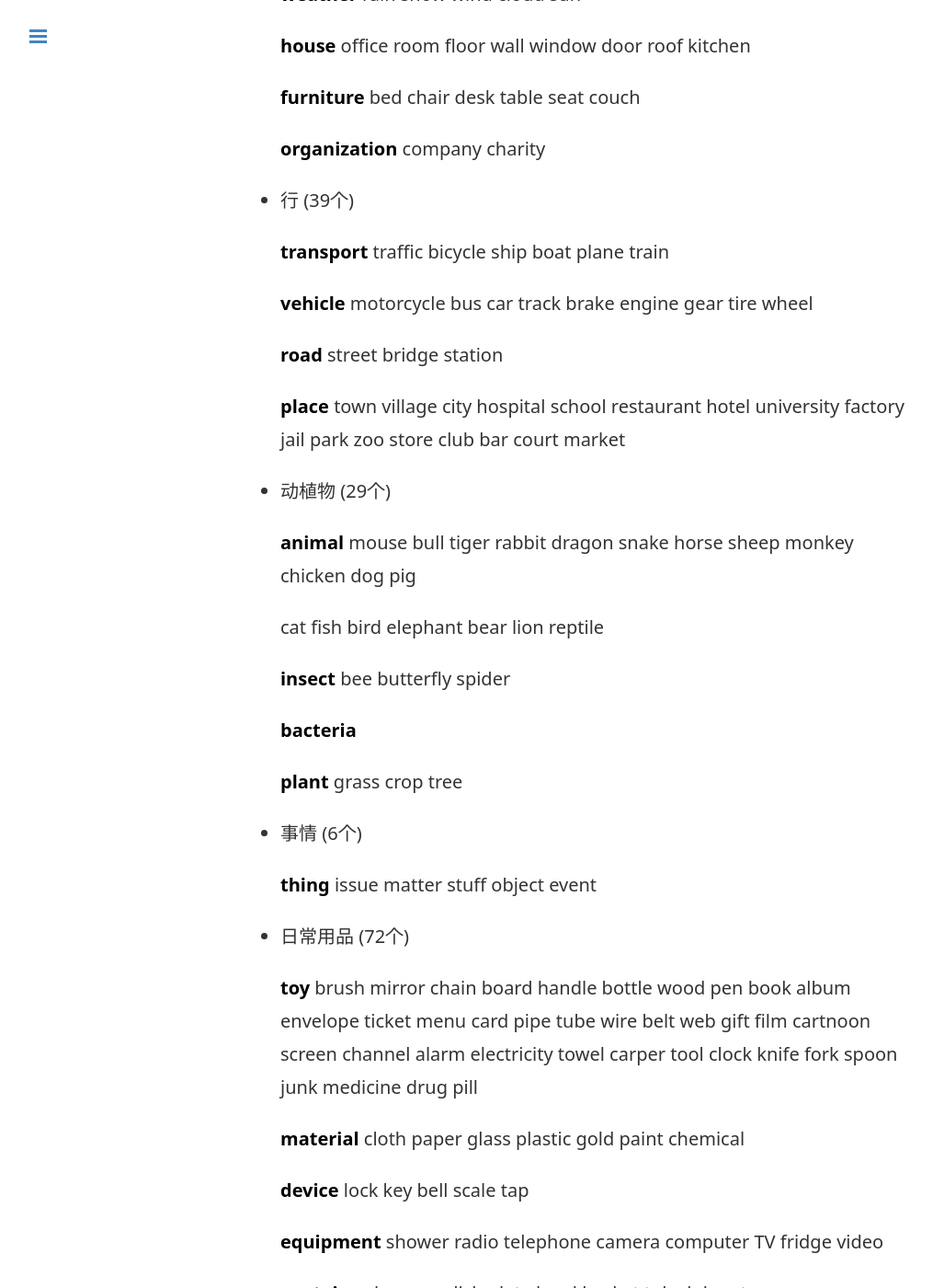
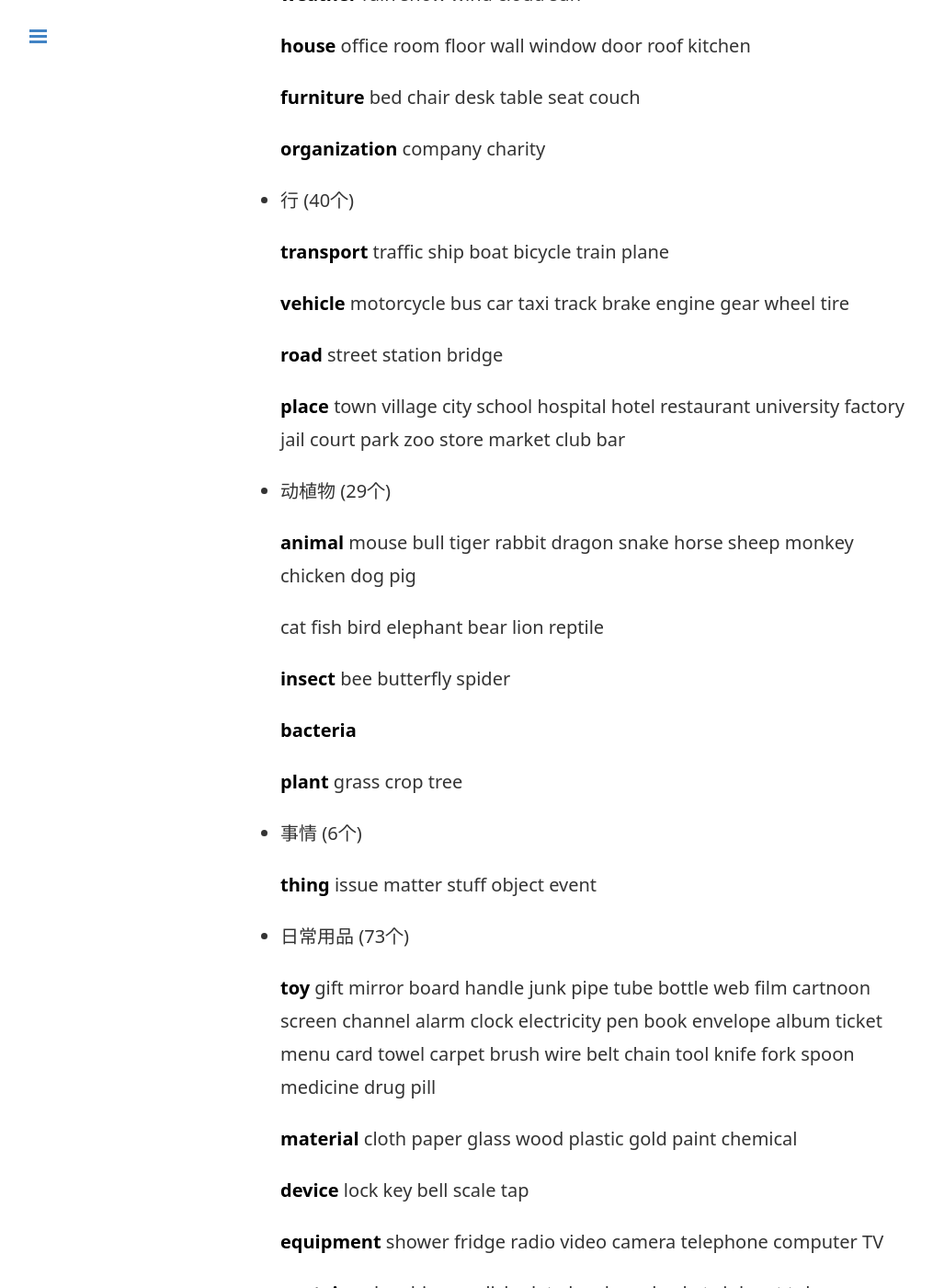
Before and after one commit to zddhub/zddhub.github.io, a Jekyll site: the page built from _posts/2016-04-01-english-cheat-sheet.md, in a window 1280 px wide and 1400 px high, scrolled down 2919 px. Shown: the whole window at 92% size, without its empty margins (1-1016 px from the left). Built offline with Jekyll 4.4.1, drawn with Linux system fonts in a browser that asks for light colours; comment, search, counter and statistics services are not loaded; some of the changed text lies outside the part shown.

Commit message:
Update blog: english-cheat-sheet.md

```diff
--- a/_posts/2016-04-01-english-cheat-sheet.md
+++ b/_posts/2016-04-01-english-cheat-sheet.md
@@ -65,9 +65,9 @@ tags: "English cheatsheet"
 
 - 食 (46个)
 
+  **meal** breakfast lunch dinner
+
   **food** meat steak bread sandwich egg cake soup dessert noodle pie chocolate sauce
-
-  **meal** breakfast lunch dinner
 
   **vegetable** potato tomato carrot lettuce bean
 
@@ -92,15 +92,15 @@ tags: "English cheatsheet"
   **organization** company charity
 
 
-- 行 (39个)
+- 行 (40个)
 
-  **transport** traffic bicycle ship boat plane train
+  **transport** traffic ship boat bicycle train plane
 
-  **vehicle** motorcycle bus car track brake engine gear tire wheel
+  **vehicle** motorcycle bus car taxi track brake engine gear wheel tire
 
-  **road** street bridge station
+  **road** street station bridge
 
-  **place** town village city hospital school restaurant hotel university factory jail park zoo store club bar court market
+  **place** town village city school hospital hotel restaurant university factory jail court park zoo store market club bar
 
 
 - 动植物 (29个)
@@ -121,17 +121,17 @@ tags: "English cheatsheet"
   **thing** issue matter stuff object event
 
 
-- 日常用品 (72个)
+- 日常用品 (73个)
 
-  **toy** brush mirror chain board handle bottle wood pen book album envelope ticket menu card pipe tube wire belt web gift film cartnoon screen channel alarm electricity towel carper tool clock knife fork spoon junk medicine drug pill
+  **toy** gift mirror board handle junk pipe tube bottle web film cartnoon screen channel alarm clock electricity pen book envelope album ticket menu card towel carpet brush wire belt chain tool knife fork spoon medicine drug pill
 
-  **material** cloth paper glass plastic gold paint chemical
+  **material** cloth paper glass wood plastic gold paint chemical
 
   **device** lock key bell scale tap
 
-  **equipment** shower radio telephone camera computer TV fridge video
+  **equipment** shower fridge radio video camera telephone computer TV
 
-  **container** box cup dish plate bowl basket tub sink pot pan
+  **container** box bin cup dish plate bowl pan basket sink pot tub
 
 
 - 计量 (46个)
@@ -142,7 +142,7 @@ tags: "English cheatsheet"
 
   **time** morning noon afternoon evening night tonight today yesterday tomorrow 'the day before yesterday' 'the day after tomorrow' workday weekend
 
-  **moment** period history future birthday holiday festival schedule age
+  **period** moment history future birthday holiday festival schedule age
 
   **date** year month day hour minute second
 
```
Also changed, not shown: other parts of _posts/2016-04-01-english-cheat-sheet.md (+1 -1 lines).
